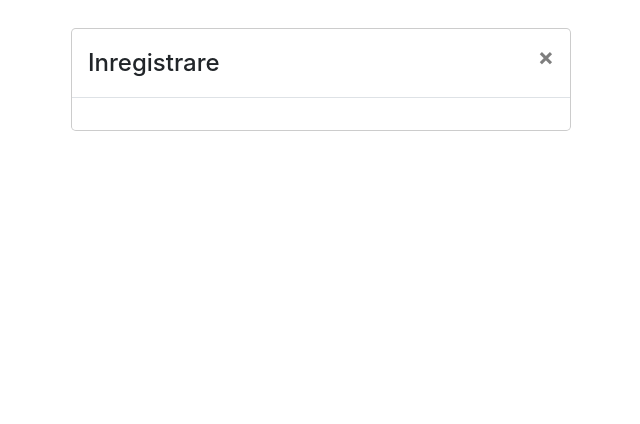
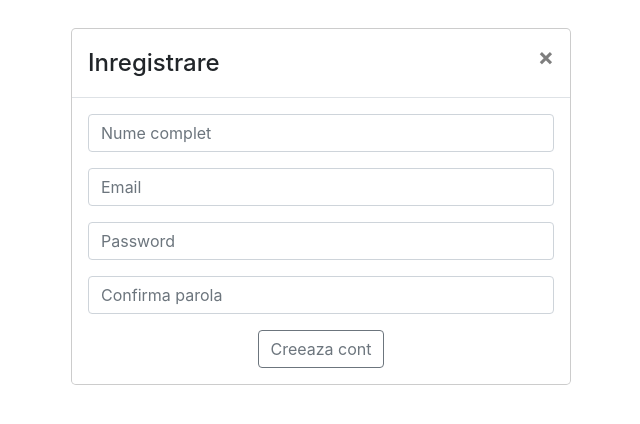
Before and after one commit to mariamarinescu/bucharest-project3-interactive-platform, a React (Create React App) app: page / in a window 1280 px wide. Shown: the top 424 px of the page, without its empty margins (319-959 px from the left). Built offline with nearby package versions, Linux system fonts and the light colour scheme.

Commit message:
creates form in modal - inputs not controlled & send button not working

```diff
--- a/src/components/signup/SignUp.js
+++ b/src/components/signup/SignUp.js
@@ -12,7 +12,25 @@ class SignUp extends React.Component {
   </Modal.Header>
 
   <Modal.Body>
+  <Form>
+  <Form.Group controlId="formBasicName">
+    <Form.Control type="name" placeholder="Nume complet" />
+  </Form.Group>
+  <Form.Group controlId="formBasicEmail">
+    <Form.Control type="email" placeholder="Email" />
+  </Form.Group>
 
+  <Form.Group controlId="formBasicPassword">
+
+    <Form.Control type="password" placeholder="Password" />
+  </Form.Group>
+  <Form.Group controlId="formBasicPassword">
+
+    <Form.Control type="password" placeholder="Confirma parola" />
+  </Form.Group>
+
+  <Button variant="outline-secondary">Creeaza cont</Button>
+</Form>
   </Modal.Body>
 </Modal.Dialog>
 </div>
```
